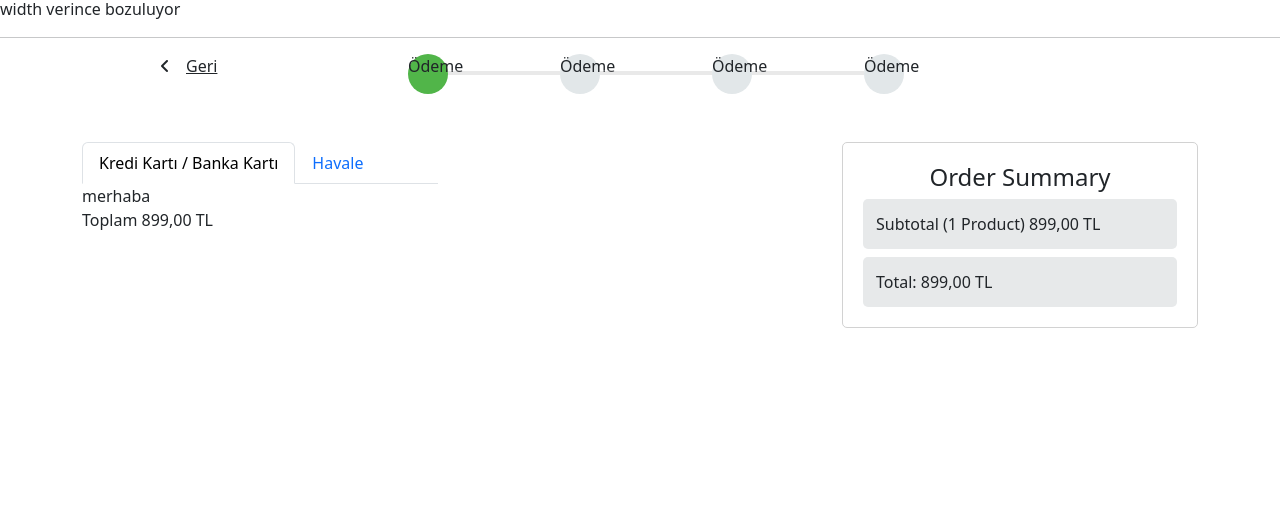
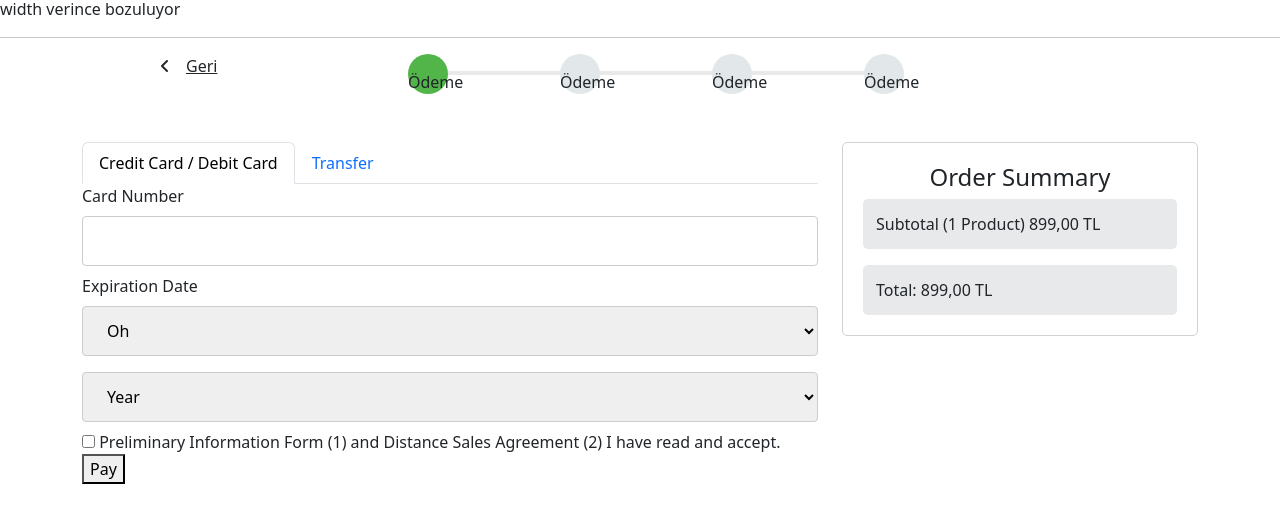
Before and after one commit to EsinEraslann/cicek-sepeti, a plain HTML site: page ödeme.html in a window 1280 px wide. Shown: the part 94-616 px from the top of the page. Drawn offline with nearby package versions, Linux system fonts and the light colour scheme.

Commit message:
payment-part

```diff
--- a/sass/layout/_payment.scss
+++ b/sass/layout/_payment.scss
@@ -0,0 +1,15 @@
+.price-box{
+    background-color: #edf1f2 ;
+    width: 10rem;
+    display: flex;
+    flex-direction: column;
+    align-items: center;
+    border: 2px solid grey;
+    border-radius: 5px;
+    margin: 25px 10px;
+}
+
+.stage li{
+    display: flex;
+    align-items: end;
+}
--- a/ödeme.html
+++ b/ödeme.html
@@ -41,81 +41,87 @@
     </div>
 
 
+
     <section>
         <div class="container">
             <div class="row">
                 <div class="col-12 col-md-8">
-                    <div class="row">
-                        <div class="col-12 col-md-6">
-                            <ul class="nav nav-tabs" id="myTab" role="tablist">
-                                <li class="nav-item" role="presentation">
-                                  <button class="nav-link active" id="home-tab" data-bs-toggle="tab" data-bs-target="#home-tab-pane" type="button" role="tab" aria-controls="home-tab-pane" aria-selected="true">Kredi Kartı / Banka Kartı</button>
-                                </li>
-                                <li class="nav-item" role="presentation">
-                                  <button class="nav-link" id="profile-tab" data-bs-toggle="tab" data-bs-target="#profile-tab-pane" type="button" role="tab" aria-controls="profile-tab-pane" aria-selected="false">Havale</button>
-                                </li>
-                              </ul>
-                              <div class="tab-content" id="myTabContent">
-                                <div class="tab-pane fade show active" id="home-tab-pane" role="tabpanel" aria-labelledby="home-tab" tabindex="0">merhaba</div>
-                                <div class="tab-pane fade" id="profile-tab-pane" role="tabpanel" aria-labelledby="profile-tab" tabindex="0">selam</div>
+                    <nav>
+                        <div class="nav nav-tabs" id="nav-tab" role="tablist">
+                            <button class="nav-link active" id="nav-home-tab" data-bs-toggle="tab"
+                                data-bs-target="#nav-home" type="button" role="tab" aria-controls="nav-home"
+                                aria-selected="true">Credit Card / Debit Card</button>
+                            <button class="nav-link" id="nav-profile-tab" data-bs-toggle="tab"
+                                data-bs-target="#nav-profile" type="button" role="tab" aria-controls="nav-profile"
+                                aria-selected="false">Transfer</button>
                         </div>
-                    <!--   <div>
-                                <label for="ccnum">Credit card number</label>
-                                <input class="w-50" type="text" id="ccnum" name="cardnumber">
+                    </nav>
+                    <div class="tab-content" id="nav-tabContent">
+                        <div class="tab-pane fade show active" id="nav-home" role="tabpanel"
+                            aria-labelledby="nav-home-tab" tabindex="0">
+                            <div>
+                                <div class="credit-part">
+                                    <label for="ccnum">Card Number</label>
+                                    <input type="text" id="ccnum" name="cardnumber">
                                 </div>
                                 <div>
-                                <label>Credit card number</label>
+                                    <label>Expiration Date</label>
                                     <select>
-                                    <option value="0">Select car:</option>
-                                    <option value="1">Audi</option>
-                                    <option value="2">BMW</option>
-                                    <option value="3">Citroen</option>
-                                    <option value="4">Ford</option>
-                                    <option value="5">Honda</option>
-                                    <option value="6">Jaguar</option>
-                                    <option value="7">Land Rover</option>
-                                    <option value="8">Mercedes</option>
-                                    <option value="9">Mini</option>
-                                    <option value="10">Nissan</option>
-                                    <option value="11">Toyota</option>
-                                    <option value="12">Volvo</option>
+                                        <option value="0">Oh</option>
+                                        <option value="1">1</option>
+                                        <option value="2">2</option>
+                                        <option value="3">3</option>
+                                        <option value="4">4</option>
+                                        <option value="5">5</option>
+                                        <option value="6">6</option>
+                                        <option value="7">7</option>
+                                        <option value="8">8</option>
+                                        <option value="9">9</option>
+                                        <option value="10">10</option>
+                                        <option value="11">11</option>
+                                        <option value="12">12</option>
                                     </select>
                                     <select>
-                                    <option value="0">Select car:</option>
-                                    <option value="1">Audi</option>
-                                    <option value="2">BMW</option>
-                                    <option value="3">Citroen</option>
-                                    <option value="4">Ford</option>
-                                    <option value="5">Honda</option>
-                                    <option value="6">Jaguar</option>
-                                    <option value="7">Land Rover</option>
-                                    <option value="8">Mercedes</option>
-                                    <option value="9">Mini</option>
-                                    <option value="10">Nissan</option>
-                                    <option value="11">Toyota</option>
-                                    <option value="12">Volvo</option>
+                                        <option value="0">Year</option>
+                                        <option value="1">24</option>
+                                        <option value="2">25</option>
+                                        <option value="3">26</option>
                                     </select>
-                             </div>-->
+                                </div> <!--select finish-->
+                            </div>
+                            <input type="checkbox" id="vehicle1" name="vehicle1" value="Bike">
+                            <label for="vehicle1">Preliminary Information Form (1) and Distance Sales Agreement (2) I
+                                have read and accept.</label>
+                            <div><button>Pay</button></div>
+                        </div>
+                        <div class="tab-pane fade" id="nav-profile" role="tabpanel" aria-labelledby="nav-profile-tab" tabindex="0">
+                            <div class="transfer-part">
+                            <select>
+                                <option value="0">Select Bank</option>
+                                <option value="1">Garanti Bank</option>
+                                <option value="2">Yapı Kredi Bank</option>
+                                <option value="3">Akbank</option>
+                                <option value="4">Isbank</option>
+                            </select>
+                            <input type="checkbox" id="vehicle1" name="vehicle1" value="Bike">
+                            <label for="vehicle1">Preliminary Information Form (1) and Distance Sales Agreement (2) I
+                                have read and accept.</label>
+                            <div><button>Order</button></div>
                         </div>
                     </div>
-                    <div class="col-12 col-md-6">
-                        Toplam 899,00 TL
                     </div>
-                </div>
+                </div><!--firstnav finish-->
                 <div class="col-12 col-md-4">
                     <div class="sipariş-card">
                         <h4 class="text-center">Order Summary</h4>
-                        <div class="total mb-2">Subtotal (1 Product) 899,00 TL</div>
-                        <div class="total">Total: 899,00 TL</div>
+                        <div class="total">Subtotal (1 Product) 899,00 TL</div>
+                        <div class="total mt-3">Total: 899,00 TL</div>
+
                     </div>
                 </div>
-            </div>
-        </div>
+            </div><!--row finish-->
+        </div><!--container finish-->
     </section>
-
-
-
-
 
 
 
```
Also changed, not shown: sass/style.css, 1 other file. Lines whose indentation alone changed are shown as unchanged.
